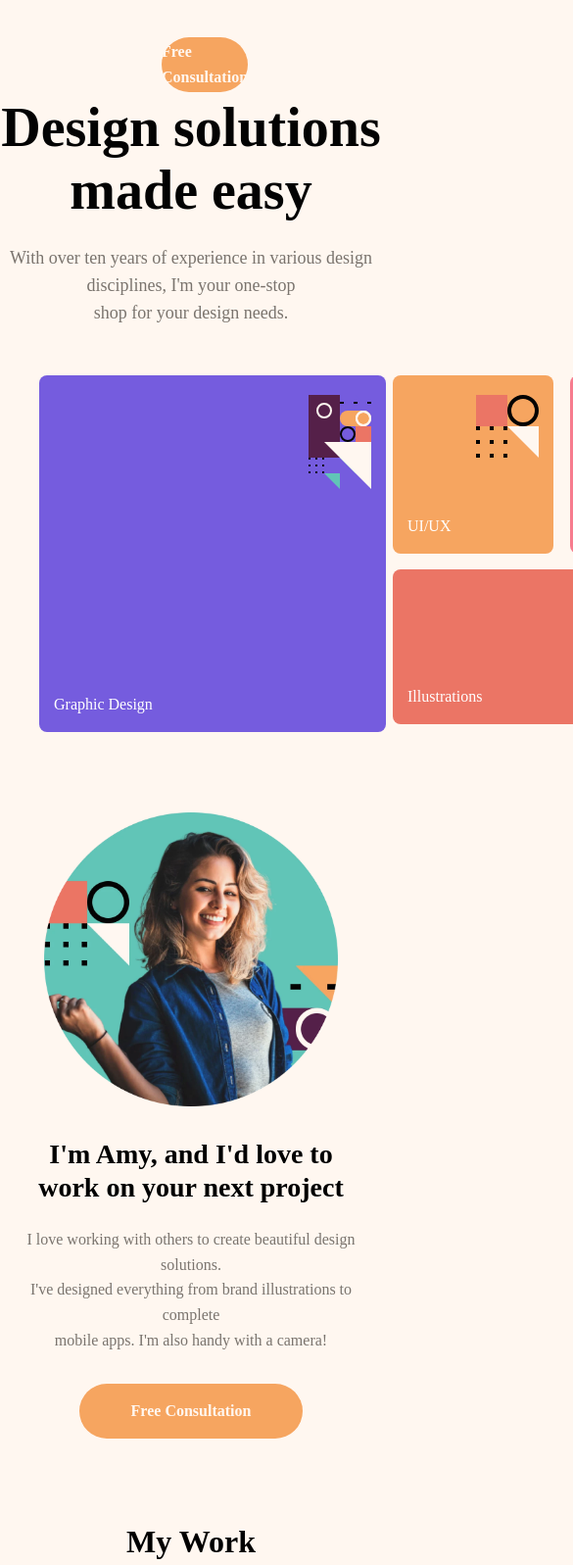
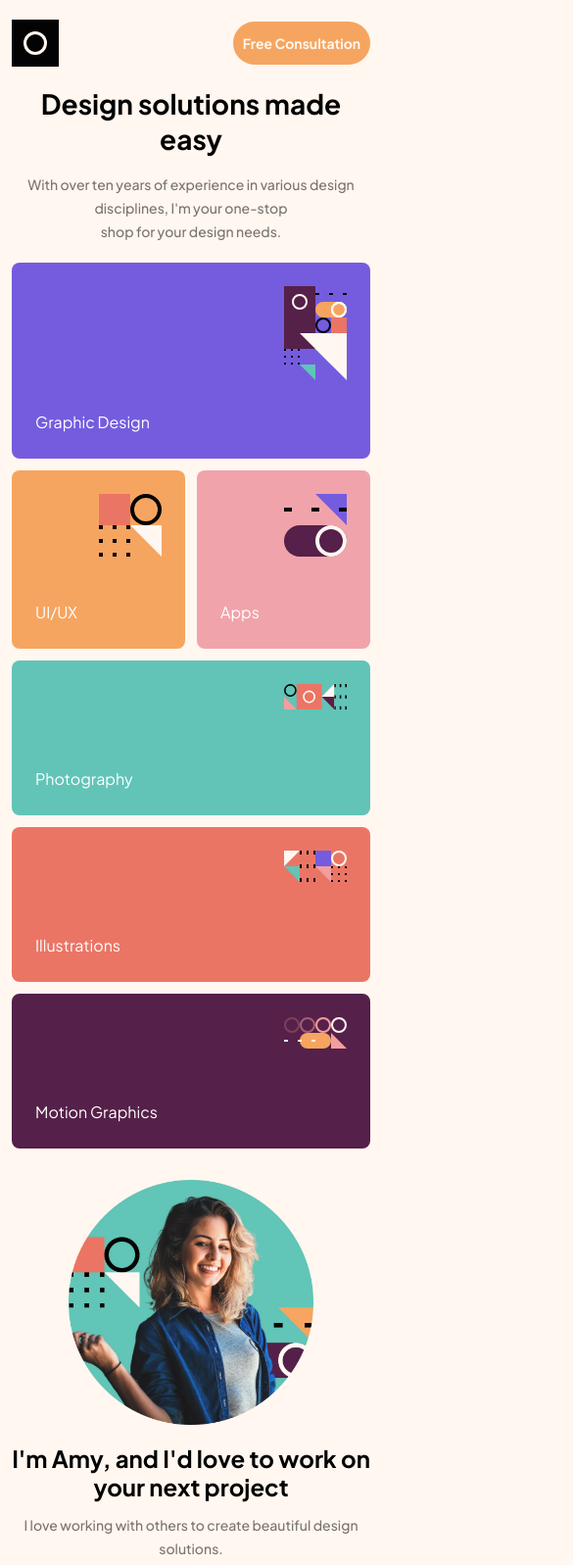
Before and after one commit to Esihackman/single-page-portfolio, a plain HTML site: page index.html in a window 390 px wide. Shown: the top 1597 px of the page at 98% size, 585 px wide, since content can reach past the window. Drawn offline with Linux system fonts and the light colour scheme.

Commit message:
imported the font family url and also changed all paddings to gap

```diff
--- a/styles.css
+++ b/styles.css
@@ -1,17 +1,25 @@
+@import url('https://fonts.googleapis.com/css2?family=Plus+Jakarta+Sans:wght@400;500;700&display=swap');
+
 :root {
-
-  --black:#030303;
+  --black: #030303;
   --cyan: #61C4B7;
-  --Galatic-blue: #755CDE;
-  --meduim-brown: #7A746E;
+  --galactic-blue: #755CDE;
+  --medium-brown: #7A746E;
   --light-cream: #FFF7F0;
-  --summer-yellow: #F6a560;
-  --pink: #f1a3ab;
+  --summer-yellow: #F6A560;
+  --pink: #F1A3AB;
   --dark-purple: #552049;
   --light-red: #EB7565;
 
+  /* Gap variables for consistency */
+  --gap-sm: 1rem;
+  --gap-md: 2rem;
+  --gap-lg: 3rem;
+  --gap-xl: 4rem;
+
+  /* Container widths */
+  --container-width: 1110px;
 }
-
 
 * {
   margin: 0;
@@ -20,7 +28,7 @@
 }
 
 body {
-  font-family: plus jakarta sans;
+  font-family: 'Plus Jakarta Sans', sans-serif;
   background-color: var(--light-cream);
   color: var(--black);
   line-height: 1.6;
@@ -33,14 +41,22 @@ img {
   display: block;
 }
 
- .header {
-  padding: var(--spacing-lg) 0;
+.container {
+  width: 100%;
+  max-width: var(--container-width);
+  margin: 0 auto;
+  padding: 0 var(--gap-md);
+}
+
+
+.header {
   display: flex;
   justify-content: space-between;
   align-items: center;
-  padding-left: 165px;
-  padding-right: 165px;
-  padding-top: 34px;
+  max-width: var(--container-width);
+  margin: 0 auto;
+  margin-top: 34px;
+  padding: 0 var(--gap-md);
 }
 
 .logo {
@@ -48,49 +64,54 @@ img {
   height: 64px;
   background-color: black;
 }
+
 .consultation-button {
-  background-color: #F6A560;
+  background-color: var(--summer-yellow);
   font-weight: bold;
   font-size: 16px;
   width: 228px;
   height: 56px;
+  border: none;
   border-radius: 30px;
-  color: #FFF7F0;
+  color: var(--light-cream);
   display: flex;
   align-items: center;
   justify-content: center;
+  cursor: pointer;
+
 }
-
 
 
 
 
 .hero {
   text-align: center;
+  max-width: 730px;
+  margin: var(--gap-lg) auto 0;
 }
 
 .hero h1 {
   font-size: 56px;
   font-weight: bold;
   line-height: 64px;
-   padding-bottom: 23px;
+  margin-bottom: 23px;
 }
 
 .hero p {
+  font-size: 18px;
+  font-weight: 500;
+  line-height: 28px;
+  color: var(--medium-brown);
+}
 
-  font-size: 18px;
-  font-weight: medium;
-  line-height: 28px;
-  color: #7A746E;
 
-}
 .services {
   display: grid;
-  grid-template-columns: repeat(4, 1fr);
-  gap: 7px;
-  max-width: 950px;
-  margin: 0 auto;
-  padding: 50px 40px;
+  grid-template-columns: repeat(6, 1fr);
+  gap: 24px;
+  max-width: var(--container-width);
+  margin: var(--gap-lg) auto;
+  padding: 0 var(--gap-md);
 }
 
 .service-box {
@@ -99,76 +120,72 @@ img {
   display: flex;
   align-items: flex-end;
   justify-content: flex-start;
-  padding: 15px;
+  padding: 24px;
   position: relative;
+
 }
 
 
 .service-box img.icon {
   position: absolute;
-  top: 20px;
-  right: 15px;
+  top: 24px;
+  right: 24px;
   width: 64px;
   height: auto;
   object-fit: contain;
   z-index: 2;
 }
+
 .graphic-design {
-  background-color: #755CDE;;
-  grid-column: 1 / span 1;
+  background-color: var(--galactic-blue);
+  grid-column: 1 / span 2;
   grid-row: 1 / span 2;
   height: 364px;
-  width: 354px;
 }
 
 .uiux {
-  background-color: #F6a560;
-  grid-column: 2 / span 1;
+  background-color: var(--summer-yellow);
+  grid-column: 3 / span 1;
   grid-row: 1;
   height: 182px;
-  width: 164px;
 }
 
 .apps {
-  background-color: #F77C8E;
-  grid-column: 3 / span 1;
+  background-color: var(--pink);
+  grid-column: 4 / span 1;
   grid-row: 1;
   height: 182px;
-  width: 164px;
 }
 
 .photography {
-  background-color: #61C4B7;
-  grid-column: 4 / span 1;
+  background-color: var(--cyan);
+  grid-column: 5 / span 2;
   grid-row: 1;
   height: 182px;
-  width: 354px;
 }
 
 .illustrations {
-  background-color: #EB7565;
-  grid-column: 2 / span 2;
+  background-color: var(--light-red);
+  grid-column: 3 / span 2;
   grid-row: 2;
   height: 158px;
-  width: 354px;
 }
 
 .motion-graphics {
-  background-color: #552049;
-  grid-column: 4 / span 1;
+  background-color: var(--dark-purple);
+  grid-column: 5 / span 2;
   grid-row: 2;
   height: 158px;
-  width: 354px;
 }
 
 
 .about-section {
   display: flex;
   align-items: center;
-  gap: 5rem;
-  padding: 4rem 0;
-  max-width: 1100px;
-  margin: 0 auto;
+  gap: var(--gap-xl);
+  max-width: var(--container-width);
+  margin: var(--gap-xl) auto;
+  padding: 0 var(--gap-md);
 }
 
 .about-image img {
@@ -185,52 +202,54 @@ img {
   font-weight: bold;
   margin-bottom: 1.5rem;
   line-height: 1.2;
-  color: black;
+  color: var(--black);
 }
 
 .about-content p {
   font-size: 18px;
-  font-weight: medium;
+  font-weight: 500;
   line-height: 28px;
   margin-bottom: 2rem;
-  color: #7A746E;
+  color: var(--medium-brown);
 }
 
 .cta-button {
-  background-color: #F6A560;
+  background-color: var(--summer-yellow);
   font-weight: bold;
   font-size: 16px;
   width: 228px;
   height: 56px;
+  border: none;
   border-radius: 30px;
-  color: #FFF7F0;
+  color: var(--light-cream);
   display: flex;
   align-items: center;
   justify-content: center;
+  cursor: pointer;
 }
 
+
+
 .portfolio {
-  padding: 5rem 2rem;
-  max-width: 1200px;
-  margin: 0 auto;
+  max-width: var(--container-width);
+  margin: var(--gap-xl) auto;
   text-align: center;
+  padding: 0 var(--gap-md);
 }
 
 .portfolio h2 {
-  width: 136px;
-  height: 40px;
   font-size: 32px;
   font-weight: bold;
   text-align: center;
-  margin: 0 auto 3rem;
-  color: black;
+  margin-bottom: var(--gap-lg);
+  color: var(--black);
 }
 
 .portfolio-grid {
   display: grid;
   grid-template-columns: repeat(3, 1fr);
-  gap: 1.5rem;
-  margin-bottom: 3rem;
+  gap: 24px;
+  margin-bottom: var(--gap-lg);
 }
 
 .portfolio-item {
@@ -240,15 +259,21 @@ img {
   position: relative;
 }
 
+.portfolio-item img {
+  width: 100%;
+  height: 100%;
+  object-fit: cover;
+}
+
 .portfolio-nav {
   display: flex;
   justify-content: center;
   gap: 1.5rem;
-  margin-top: 2rem;
+  margin-top: var(--gap-md);
 }
 
 .portfolio-nav .nav-button:first-child {
-  background-color: black;
+  background-color: var(--black);
   width: 64px;
   height: 64px;
   padding: 10px;
@@ -257,10 +282,11 @@ img {
   display: flex;
   align-items: center;
   justify-content: center;
+
 }
 
 .portfolio-nav .nav-button:last-child {
-  background-color: #755CDE;
+  background-color: var(--galactic-blue);
   width: 64px;
   height: 64px;
   padding: 10px;
@@ -269,166 +295,387 @@ img {
   display: flex;
   align-items: center;
   justify-content: center;
+
 }
 
 
+
+
 .cta-section {
-  background-color: black;
-  color: white;
- width: 1110px;
- height: 320px;
-  text-align: center;
+  background-color: var(--black);
+  max-width: var(--container-width);
+  margin: var(--gap-xl) auto;
+  padding: var(--gap-xl);
+  text-align: left;
+  border-radius: 10px;
+  position: relative;
+  display: flex;
   flex-direction: column;
-  position: relative;
-  margin-left: 100px;
-  border-radius: 10px;
-  margin: auto;
+  gap: var(--gap-md);
+}
+
+.cta-content {
+  max-width: 540px;
 }
 
 .cta-section h2 {
   font-size: 40px;
   font-weight: bold;
-   padding-top:50px ;
-  width: 540px;
-  height: 50px;
-  color:#FFF7F0
+  color: var(--light-cream);
+  margin-bottom: var(--gap-sm);
 }
 
 .cta-section p {
-  width: 540px;
-  height: 84px;
-  font-weight: medium;
   font-size: 16px;
+  font-weight: 500;
   line-height: 28px;
-  color: #FFF7F0;
-
+  color: var(--light-cream);
 }
 
 .heading-button {
-  background-color: #F6A560;
-  position: absolute;
-  top: 165px;
-  right: 80px;
+  background-color: var(--summer-yellow);
   font-size: 16px;
   font-weight: bold;
+  border: none;
   line-height: 28px;
-  padding: 10px 20px;
   cursor: pointer;
   width: 228px;
   height: 56px;
   border-radius: 30px;
-  color: #FFF7F0;
+  color: var(--light-cream);
   display: flex;
   align-items: center;
-  justify-content: center
+  justify-content: center;
+  position: absolute;
+  top: 50%;
+  right: var(--gap-md);
+
 }
- .cta-wrapper {
+
+
+
+.cta-wrapper {
   display: flex;
   align-items: center;
   justify-content: space-between;
-  max-width: 1110px;
-  margin: 40px auto;
-  padding-left: 0;
-  padding-right: 0;
+  max-width: var(--container-width);
+  margin: var(--gap-md) auto;
+  gap: var(--gap-md);
 }
 
 .cta-icon {
   width: 64px;
   height: 64px;
-  background-color: black;
-  color: #FFF7F0;
-  margin-left: 0px;
+  background-color: var(--black);
+  color: var(--light-cream);
 }
 
- .free-button {
-  background-color: #755CDE;
-  top: 165px;
-  right: 80px;
+.free-button {
+  background-color: var(--galactic-blue);
   font-size: 16px;
   font-weight: bold;
+  border: none;
   line-height: 28px;
-  padding: 10px 20px;
   cursor: pointer;
   width: 228px;
   height: 56px;
   border-radius: 30px;
-  color: #FFF7F0;
+  color: var(--light-cream);
   display: flex;
   align-items: center;
-  justify-content: center
+  justify-content: center;
+
 }
 
 
-/* Responsive adjustments */
+/* Responsive Breakpoints */
 @media (max-width: 1200px) {
+  :root {
+    --container-width: 900px;
+  }
+
   .about-section {
-    gap: 3rem;
-    padding: 3rem 2rem;
+    gap: var(--gap-lg);
+  }
+
+  .about-image img {
+    width: 350px;
+    height: 350px;
   }
 }
 
+/* Tablets */
 @media (max-width: 992px) {
+  :root {
+    --container-width: 700px;
+  }
+
+  .hero h1 {
+    font-size: 44px;
+    line-height: 56px;
+  }
+
+  .services {
+    grid-template-columns: repeat(4, 1fr);
+  }
+
+  .graphic-design {
+    grid-column: 1 / span 2;
+  }
+
+  .uiux {
+    grid-column: 3 / span 1;
+  }
+
+  .apps {
+    grid-column: 4 / span 1;
+  }
+
+  .photography {
+    grid-column: 1 / span 2;
+    grid-row: 3;
+  }
+
+  .illustrations {
+    grid-column: 3 / span 2;
+    grid-row: 2;
+  }
+
+  .motion-graphics {
+    grid-column: 3 / span 2;
+    grid-row: 3;
+  }
+
   .portfolio-grid {
     grid-template-columns: repeat(2, 1fr);
   }
 
   .about-section {
-    gap: 2rem;
+    flex-direction: column;
+    text-align: center;
+    gap: var(--gap-lg);
+  }
+
+  .about-image img {
+    width: 300px;
+    height: 300px;
+  }
+
+  .cta-button {
+    margin: 0 auto;
+  }
+
+  .heading-button {
+    position: static;
+    transform: none;
+    margin-top: var(--gap-md);
+  }
+
+  .cta-section {
+    text-align: center;
+    gap: var(--gap-md);
+  }
+
+  .cta-content {
+    max-width: 100%;
+  }
+}
+
+@media (max-width: 768px) {
+  :root {
+    --container-width: 540px;
+    --gap-md: 1.5rem;
+    --gap-lg: 2.5rem;
+  }
+
+  .header {
+    padding: 0 var(--gap-sm);
+  }
+
+  .hero h1 {
+    font-size: 36px;
+    line-height: 45px;
+  }
+
+  .hero p {
+    font-size: 16px;
+    line-height: 26px;
+  }
+
+  .services {
+    grid-template-columns: repeat(2, 1fr);
+    gap: 16px;
+    padding: 0 var(--gap-sm);
+  }
+
+  .graphic-design {
+    grid-column: 1 / span 2;
+    grid-row: 1;
+    height: 200px;
+  }
+
+  .uiux {
+    grid-column: 1 / span 1;
+    grid-row: 2;
+    height: 182px;
+  }
+
+  .apps {
+    grid-column: 2 / span 1;
+    grid-row: 2;
+    height: 182px;
+  }
+
+  .photography {
+    grid-column: 1 / span 2;
+    grid-row: 3;
+    height: 158px;
+  }
+
+  .illustrations {
+    grid-column: 1 / span 2;
+    grid-row: 4;
+    height: 158px;
+  }
+
+  .motion-graphics {
+    grid-column: 1 / span 2;
+    grid-row: 5;
+    height: 158px;
+  }
+
+  .portfolio-grid {
+    grid-template-columns: 1fr;
+    gap: 16px;
+  }
+
+  .about-content h2 {
+    font-size: 32px;
+  }
+
+  .cta-section h2 {
+    font-size: 32px;
+  }
+
+  .about-section, .portfolio {
+    padding: 0 var(--gap-sm);
+  }
+
+  .consultation-button, .cta-button, .heading-button, .free-button {
+    width: 180px;
+  }
+}
+
+/* Mobile phones */
+@media (max-width: 576px) {
+  :root {
+    --container-width: 100%;
+    --gap-sm: 0.75rem;
+    --gap-md: 1.25rem;
+    --gap-lg: 2rem;
+    --gap-xl: 3rem;
+  }
+
+  .header {
+    padding: 0 var(--gap-sm);
+    margin-top: 20px;
+  }
+
+  .logo {
+    width: 48px;
+    height: 48px;
+  }
+
+  .consultation-button {
+    width: 140px;
+    height: 44px;
+    font-size: 14px;
+  }
+
+  .hero {
+    margin-top: var(--gap-md);
+    padding: 0 var(--gap-sm);
+  }
+
+  .hero h1 {
+    font-size: 28px;
+    line-height: 36px;
+    margin-bottom: 16px;
+  }
+
+  .hero p {
+    font-size: 14px;
+    line-height: 24px;
+  }
+
+  .services {
+    margin: var(--gap-md) auto;
+    gap: 12px;
+  }
+
+  .about-section {
+    margin: var(--gap-lg) auto;
+    gap: var(--gap-md);
   }
 
   .about-image img {
     width: 100%;
-    max-width: 350px;
-    height: auto;
-  }
-}
-
-@media (max-width: 768px) {
-  .about-section {
-    flex-direction: column;
-    text-align: center;
-    padding: 2rem 1rem;
-    gap: 2rem;
-  }
-
-  .about-image {
-    width: 100%;
-    max-width: 300px;
-    margin: 0 auto;
-  }
-
-  .about-image img {
-    width: 100%;
+    max-width: 250px;
     height: auto;
   }
 
   .about-content h2 {
-    font-size: 28px;
+    font-size: 24px;
+    margin-bottom: var(--gap-sm);
   }
 
   .about-content p {
-    font-size: 16px;
-    line-height: 1.6;
+    font-size: 14px;
+    line-height: 24px;
+    margin-bottom: var(--gap-md);
   }
 
-  .cta-button {
-    width: 100%;
-    max-width: 228px;
-    margin: 0 auto;
+  .cta-button, .heading-button, .free-button {
+    width: 160px;
+    height: 44px;
+    font-size: 14px;
   }
-}
 
-@media (max-width: 576px) {
-  .portfolio-grid {
-    grid-template-columns: 1fr;
+  .portfolio {
+    margin: var(--gap-lg) auto;
   }
 
   .portfolio h2 {
-    font-size: 2rem;
-    margin-bottom: 2rem;
+    font-size: 24px;
+    margin-bottom: var(--gap-md);
   }
 
-  .portfolio {
-    padding: 3rem 1rem;
+  .portfolio-item {
+    height: 200px;
+  }
+
+  .portfolio-nav .nav-button {
+    width: 48px;
+    height: 48px;
+  }
+
+  .cta-section {
+    margin: var(--gap-lg) var(--gap-sm);
+    padding: var(--gap-md);
+    gap: var(--gap-sm);
+  }
+
+  .cta-section h2 {
+    font-size: 24px;
+  }
+
+  .cta-section p {
+    font-size: 14px;
+    line-height: 24px;
+  }
+
+  .cta-icon {
+    width: 48px;
+    height: 48px;
   }
 }
```
